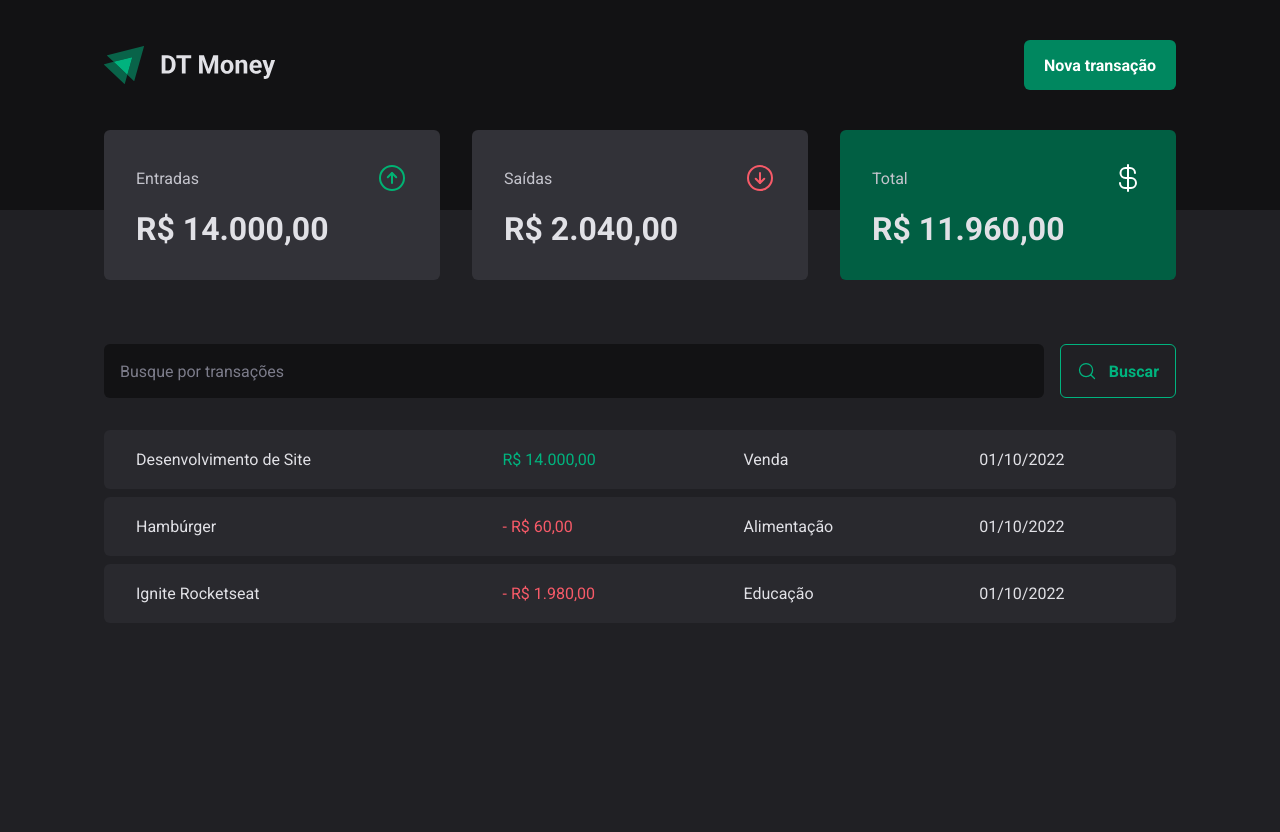
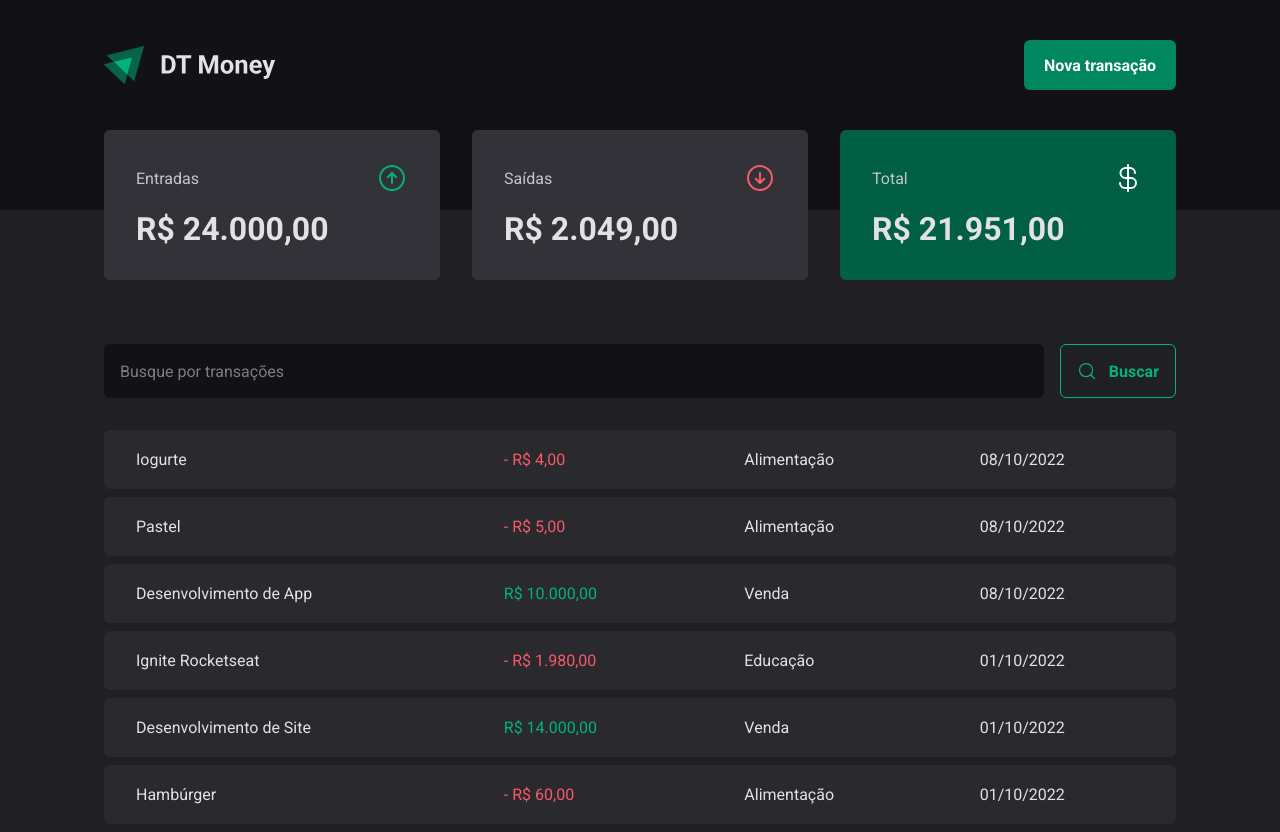
Before and after one commit to JudisP/dt-money, a React (Vite) app: page / in a window 1280 px wide. Before the commit the page ends 800 px from the top, so only its background shows below. Built offline with nearby package versions, Linux system fonts and the light colour scheme; data requests are answered from the project's data file.

Commit message:
Criando nova Transação

```diff
--- a/server.json
+++ b/server.json
@@ -23,6 +23,30 @@
       "category": "Educação",
       "price": 1980,
       "createdAt": "2022-10-01T19:52:30.322Z"
+    },
+    {
+      "description": "Desenvolvimento de App",
+      "price": 10000,
+      "category": "Venda",
+      "type": "income",
+      "createdAt": "2022-10-08T02:15:35.307Z",
+      "id": 4
+    },
+    {
+      "description": "Pastel",
+      "price": 5,
+      "category": "Alimentação",
+      "type": "outcome",
+      "createdAt": "2022-10-08T13:56:32.577Z",
+      "id": 5
+    },
+    {
+      "description": "Iogurte",
+      "price": 4,
+      "category": "Alimentação",
+      "type": "outcome",
+      "createdAt": "2022-10-08T14:31:52.271Z",
+      "id": 6
     }
   ]
 }
--- a/src/components/NewTransactionModal/index.tsx
+++ b/src/components/NewTransactionModal/index.tsx
@@ -10,6 +10,8 @@ import {
 import * as z from "zod";
 import { Controller, useForm } from "react-hook-form";
 import { zodResolver } from "@hookform/resolvers/zod";
+import { useContext } from "react";
+import { TransactionsContext } from "../../contexts/TransactionsContext";
 
 const newTransactionFormSchema = z.object({
   description: z.string(),
@@ -21,19 +23,29 @@ const newTransactionFormSchema = z.object({
 type NewTransactionFormInputs = z.infer<typeof newTransactionFormSchema>;
 
 export function NewTransctionModal() {
+  const { createTransaction } = useContext(TransactionsContext)
+
   const {
     control,
     register,
     handleSubmit,
     formState: { isSubmitting },
+    reset,
   } = useForm<NewTransactionFormInputs>({
     resolver: zodResolver(newTransactionFormSchema),
   });
 
   async function handleCreateNewTransaction(data: NewTransactionFormInputs) {
-    await new Promise((resolve) => setTimeout(resolve, 2000));
+    const { description, price, category, type } = data;
 
-    console.log(data);
+    await createTransaction({
+      description,
+      price,
+      category,
+      type,
+    })
+
+    reset();
   }
 
   return (
--- a/src/contexts/TransactionsContext.tsx
+++ b/src/contexts/TransactionsContext.tsx
@@ -10,9 +10,17 @@ interface Transaction {
   createdAt: string;
 }
 
+interface CreateTransactionInput {
+  description: string;
+  price: number;
+  category: string;
+  type: 'income' | 'outcome';
+}
+
 interface TransactionContextType {
   transactions: Transaction[];
   fetchTransactions: (query?: string) => Promise<void>;
+  createTransaction: (data: CreateTransactionInput) => Promise<void>;
 }
 
 interface TransactionsProviderProps {
@@ -27,6 +35,8 @@ export function TransactionsProvider({ children }: TransactionsProviderProps) {
   async function fetchTransactions(query?: string) {
     const response = await api.get('transactions', {
       params: {
+        _sort: 'createdAt',
+        _order: 'desc',
         q: query,
       }
     })
@@ -34,12 +44,26 @@ export function TransactionsProvider({ children }: TransactionsProviderProps) {
     setTransactions(response.data);
   }
 
+  async function createTransaction(data: CreateTransactionInput) {
+    const { description, price, category, type } = data;
+
+    const response = await api.post('transactions', {
+      description,
+      price,
+      category,
+      type,
+      createdAt: new Date(),
+    })
+
+    setTransactions(state => [response.data, ...state])
+  }
+
   useEffect(() => {
     fetchTransactions();
   }, []);
 
   return (
-    <TransactionsContext.Provider value={{ transactions, fetchTransactions }}>
+    <TransactionsContext.Provider value={{ transactions, fetchTransactions, createTransaction }}>
       {children}
     </TransactionsContext.Provider>
   );
```
